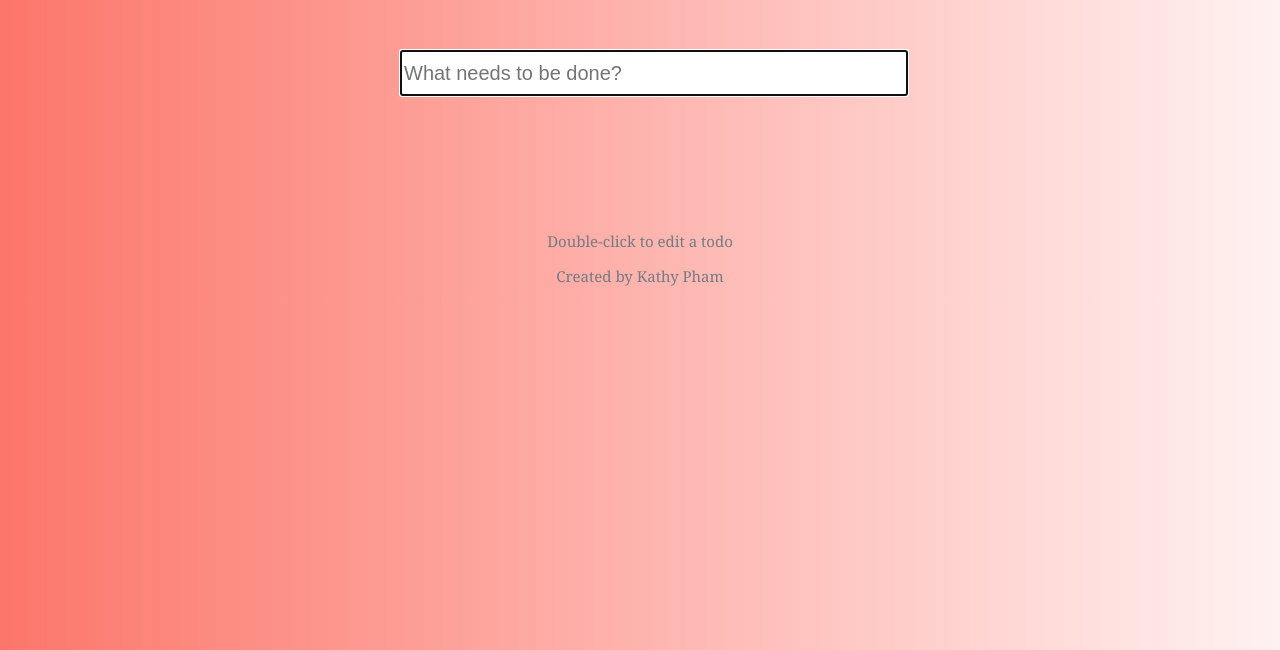
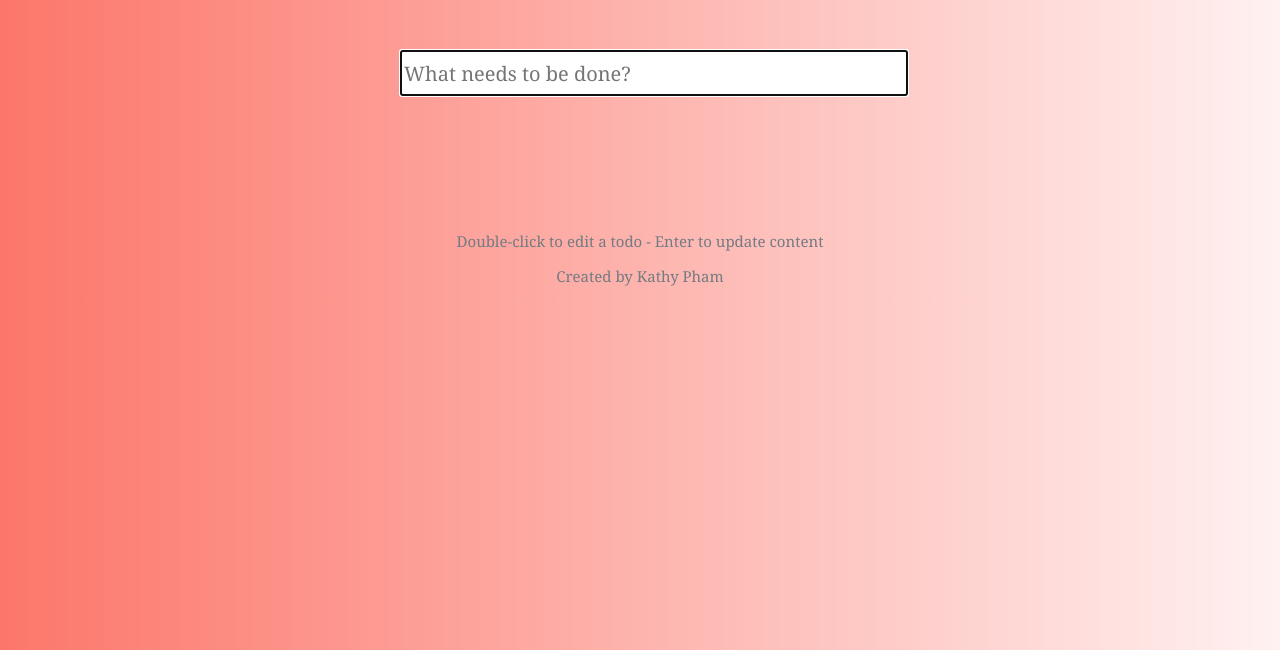
Before and after one commit to thipham0502/ToDoList, a website: page index.html in a window 1280 px wide. Shown: the part 150-800 px from the top of the page. Drawn offline with Linux system fonts and the light colour scheme.

Commit message:
Jan08_1552

```diff
--- a/index.html
+++ b/index.html
@@ -38,7 +38,7 @@
             <button class="todo__nav todo__filter_cmpltd">Completed</button>
             <button class="todo__nav todo__clear_cmpltd">Clear completed</button>
         </div>
-        <p class="todo__note">Double-click to edit a todo</p>
+        <p class="todo__note">Double-click to edit a todo - Enter to update content</p>
         <p class="todo__note">Created by Kathy Pham</p>
     </div>
 
--- a/style.css
+++ b/style.css
@@ -49,6 +49,7 @@ h1 {
 	background: white;
 	font-size: 20px;
 	text-align: center;
+	font-family: Cambria, Cochin, Georgia, Times, 'Times New Roman', serif;
 }
 .todo__select_all {
 	margin-top: 15px;
@@ -81,6 +82,7 @@ h1 {
 	height: 40px;
 	width: 500px;
 	font-size: 20px;
+	font-family: Cambria, Cochin, Georgia, Times, 'Times New Roman', serif;
 }
 .todo__checkbox {
 	margin-left: 10px;
```
